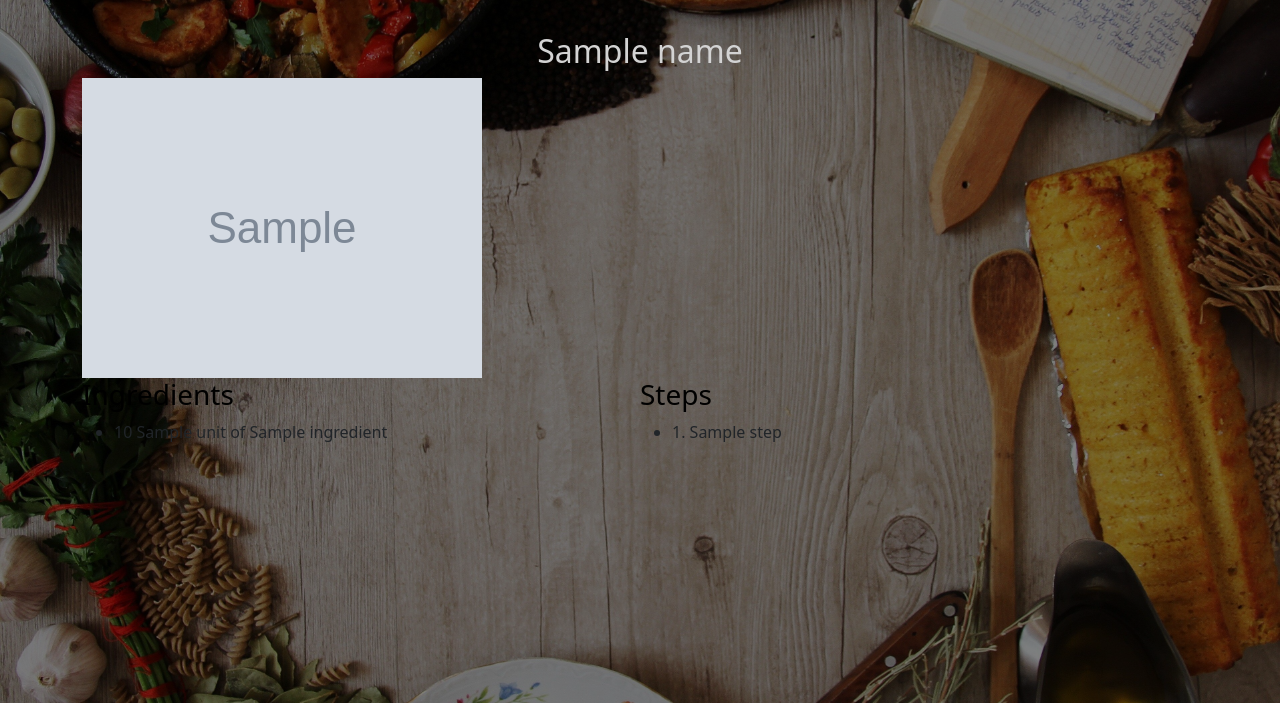
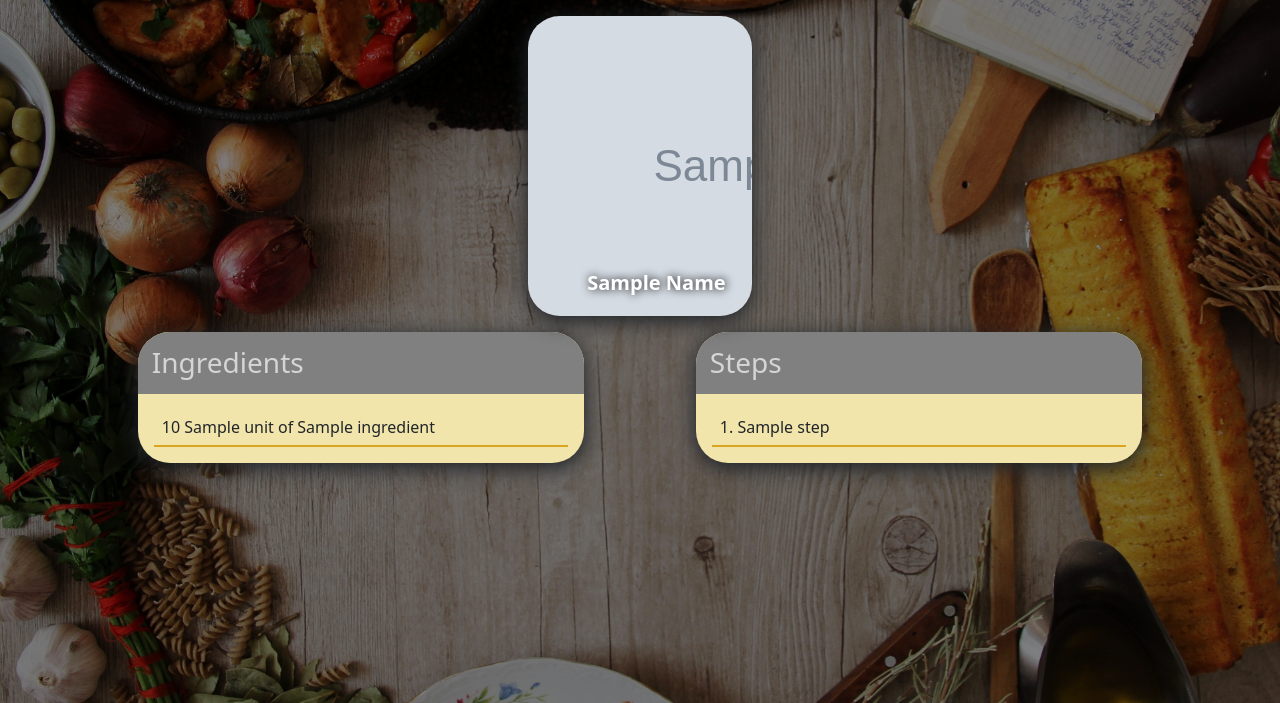
Before and after one commit to waqaspathan00/recipe-finder, a Flask app: template website/templates/recipe.html in a window 1280 px wide. Shown: the part 56-759 px from the top of the page. Run offline with Flask 2, Linux system fonts and the light colour scheme; the template is opened without the code that fills it: most values are stand-ins (such as "Sample title", 1, 10 or a date in 2020); grey boxes marked "Sample" are stand-in pictures; some libraries are stand-ins or nearby versions.

Commit message:
fixed styling on recipe page refactored class names for more intuitiveness

```diff
--- a/website/static/css/style.css
+++ b/website/static/css/style.css
@@ -7,17 +7,21 @@ body {
     background-size: cover;
 }
 
+h2{
+    text-align: center;
+    color: #E9E9E9;
+    padding: 1em;
+}
+
 .flexbox-container{
     display: flex;
     flex-wrap: wrap;
-    justify-content: center;
+    justify-content: space-around;
 }
 
 .food-card{
-    /*flex: 1 0 21%;*/
     width: 20%;
     position: relative;
-    background-color: #F1E5AC;
     margin: 1em;
     border-radius: 2em;
     overflow: hidden;
@@ -75,22 +79,24 @@ body {
     }
 }
 
-.title{
-    text-align: center;
-    color: #D3D3D3;
-    margin-top: 1em;
+.recipe-card{
+    background-color: #F1E5AC;
+    width: 40%;
+    border-radius: 2em;
+    overflow: hidden;
+    box-shadow: 0 5px 20px 1px;
 }
 
-.section-title{
-    color: black;
+.recipe-card h3{
+    background: #808080;
+    padding: 0.5em;
+    color: #D5D5D5;
 }
 
-.ingredients{
-    flex: 1;
-    flex-direction: column;
+.recipe-card h6{
+    padding: 0.5em;
+    margin: 1em;
+    border-bottom: goldenrod 2px solid;
+    animation-name: fadeIn;
+    animation-duration: 1s;
 }
-
-.steps{
-    flex: 1;
-    flex-direction: column;
-}
--- a/website/templates/recipe.html
+++ b/website/templates/recipe.html
@@ -2,37 +2,35 @@
 
 {% block content %}
 
-    {# name of food #}
-    <h2 class="title">{{ name }}</h2>
-
-    <img src="{{ image }}" alt="image of {{ name }}">
+    <div class="flexbox-container">
+        <div class="food-card">
+            <img src="{{ image }}" alt="image of {{ name }}"/>
+            <p class="bottom-right">{{ name }}</p>
+        </div>
+    </div>
 
     <div class="flexbox-container">
 
         {# all the ingredients for the food #}
-        <div class="flexbox-item ingredients">
+        <div class="recipe-card">
             {% if ingredients %}
-                <h3 class="section-title">Ingredients</h3>
+                <h3>Ingredients</h3>
                 {% for ingredient in ingredients %}
-                    <ul>
-                        {% if ingredient["unit"] %}
-                            <li>{{ ingredient["amount"] }} {{ ingredient["unit"] }} of {{ ingredient["name"] }}</li>
-                        {% else %}
-                            <li>{{ ingredient["amount"] | int }} {{ ingredient["name"] }}</li>
-                        {% endif %}
-                    </ul>
+                    {% if ingredient["unit"] %}
+                        <h6>{{ ingredient["amount"] }} {{ ingredient["unit"] }} of {{ ingredient["name"] }}</h6>
+                    {% else %}
+                        <h6>{{ ingredient["amount"] | int }} {{ ingredient["name"] }}</h6>
+                    {% endif %}
                 {% endfor %}
             {% endif %}
         </div>
 
         {# all the steps for the food #}
-        <div class="flexbox-item steps">
+        <div class="recipe-card">
             {% if steps %}
-                <h3 class="section-title">Steps</h3>
+                <h3>Steps</h3>
                 {% for step in steps %}
-                    <ul>
-                        <li>{{ step["number"] }}. {{ step["step"] }}</li>
-                    </ul>
+                    <h6>{{ step["number"] }}. {{ step["step"] }}</h6>
                 {% endfor %}
             {% endif %}
         </div>
```
